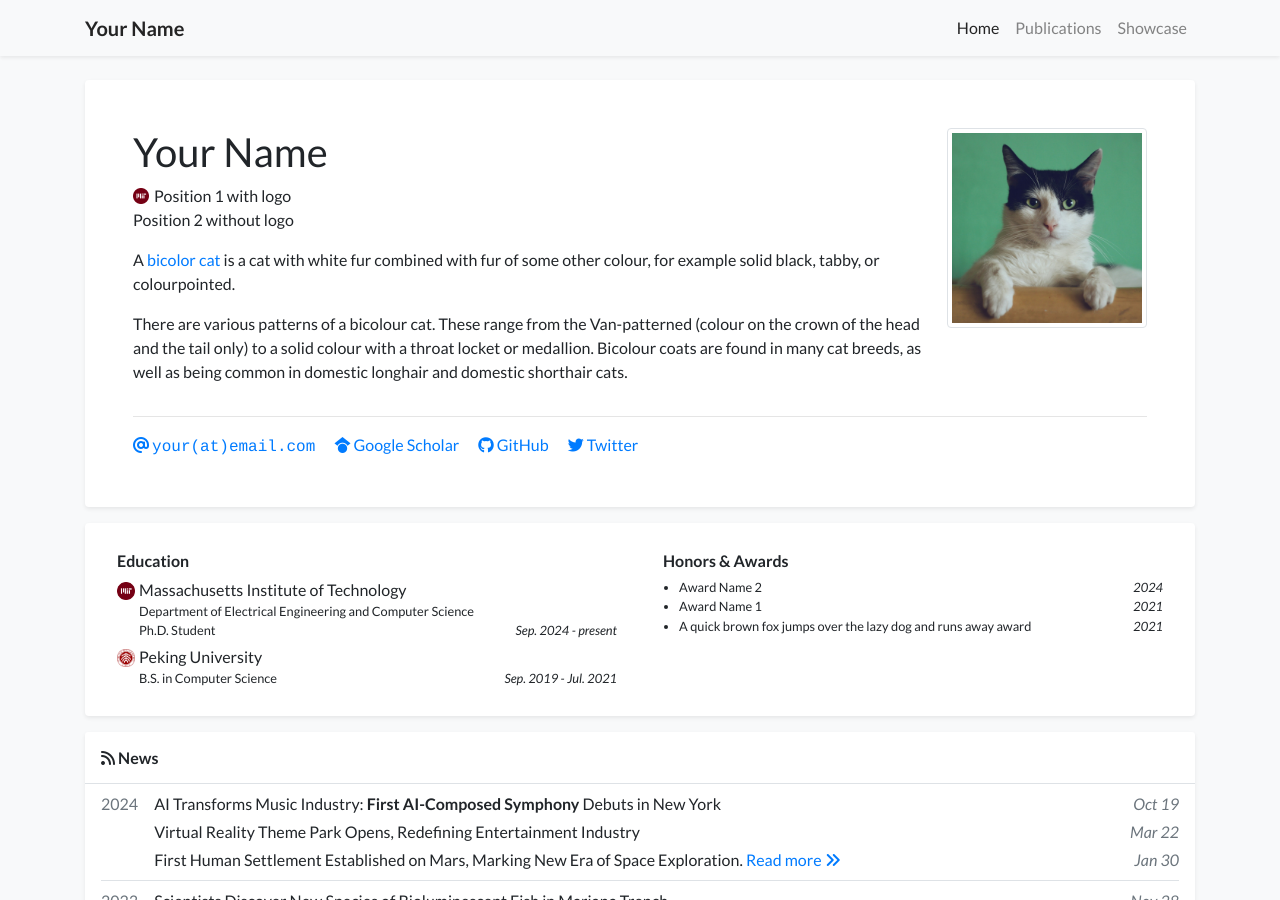
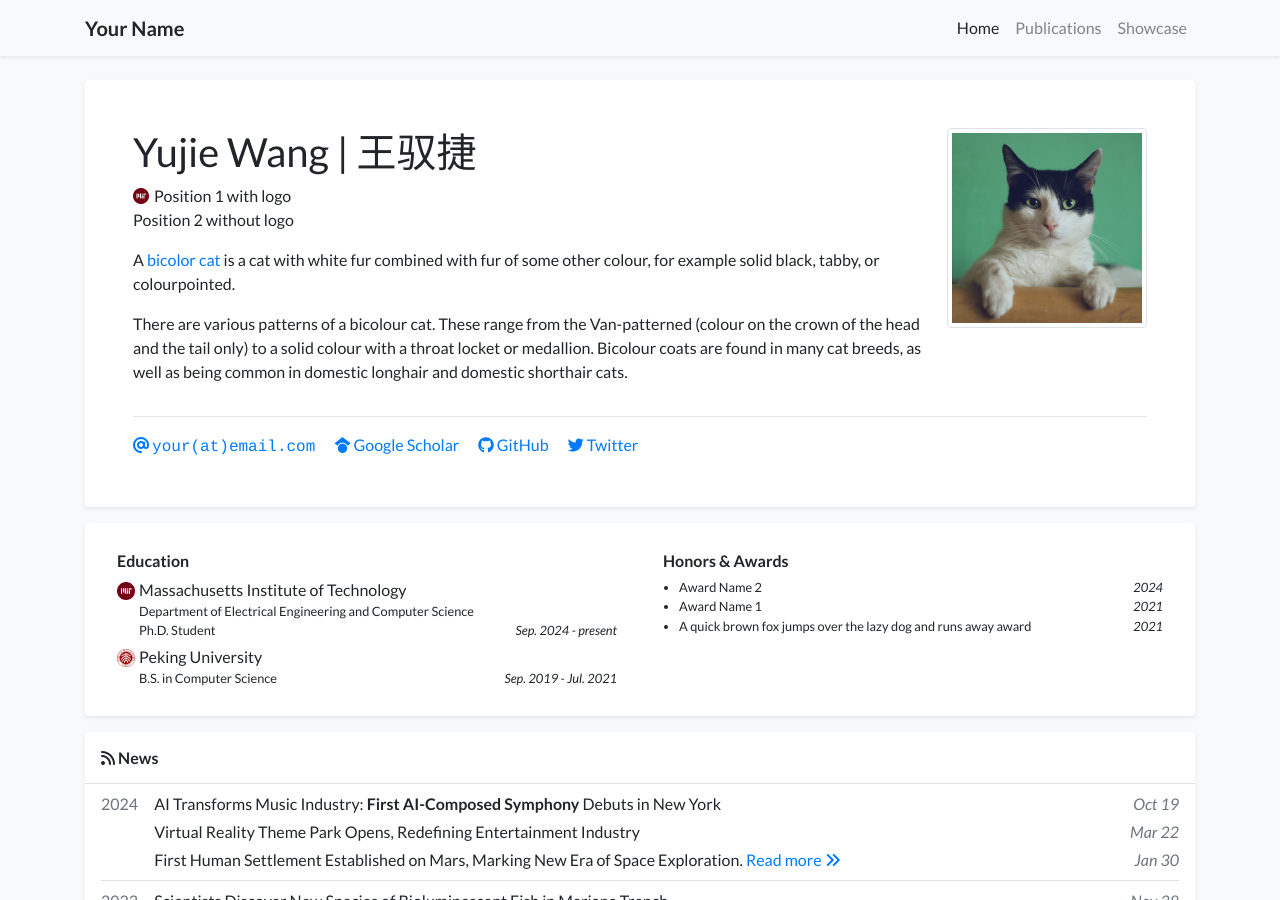
Before and after one commit to AFDWang/AFDWang.github.io, a Jekyll site: the page built from index.html, in a window 1280 px wide and 900 px high. Built offline with Jekyll 4.4.1, drawn with Linux system fonts in a browser that asks for light colours; nearby versions of some CDN libraries; a style sheet for code colours, icons or effects is not loaded.

Commit message:
Modify name

```diff
--- a/_data/profile.yml
+++ b/_data/profile.yml
@@ -1,4 +1,4 @@
-primary_name: "Your Name"
+primary_name: "Yujie Wang | 王驭捷"
 secondary_name: ""
 navbar_name: "Your Name"
 
```
